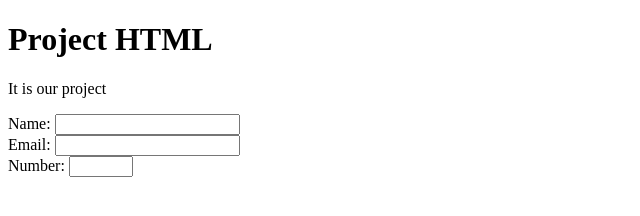
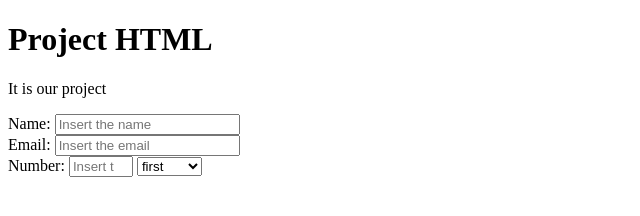
Before and after one commit to LOctavio/FrancoAndLuis, a plain HTML site: page index.html in a window 1280 px wide. Shown: the whole page, without its empty margins (0-640 px from the left). Drawn offline with Linux system fonts and the light colour scheme.

Commit message:
tasks 11 to 12

```diff
--- a/index.html
+++ b/index.html
@@ -12,14 +12,17 @@
     <p id="description">It is our project</p>
     <form id="survey-form">
       <label id="name-label">Name:</label>
-      <input id="name" type="text" required/>
+      <input id="name" type="text" placeholder="Insert the name" required/>
       <br>
       <label id="email-label">Email:</label>
-      <input id="email"  type="email" pattern="/^[a-zA-Z0-9.!#$%&'*+/=?^_`{|}~-]+@[a-zA-Z0-9-]+(?:\.[a-zA-Z0-9-]+)*$/" required/>
+      <input id="email"  type="email" placeholder="Insert the email" pattern="/^[a-zA-Z0-9.!#$%&'*+/=?^_`{|}~-]+@[a-zA-Z0-9-]+(?:\.[a-zA-Z0-9-]+)*$/" required/>
       <br>
       <label id="number-label">Number:</label>
-      <input id="number" min="0" max="100" type="number" required/>
-
+      <input id="number" min="0" max="100" type="number" placeholder="Insert the number" required/>
+      <select id="dropdown">
+        <option>first</option>
+        <option>second</option>
+      </select>
     </form>
     <!--
 
```
